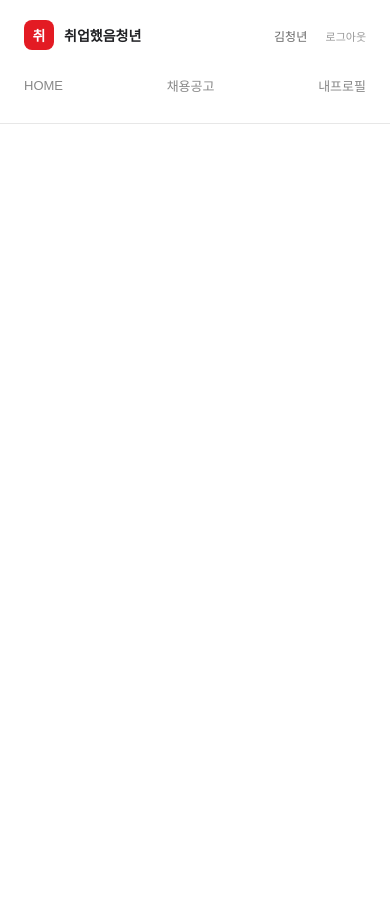
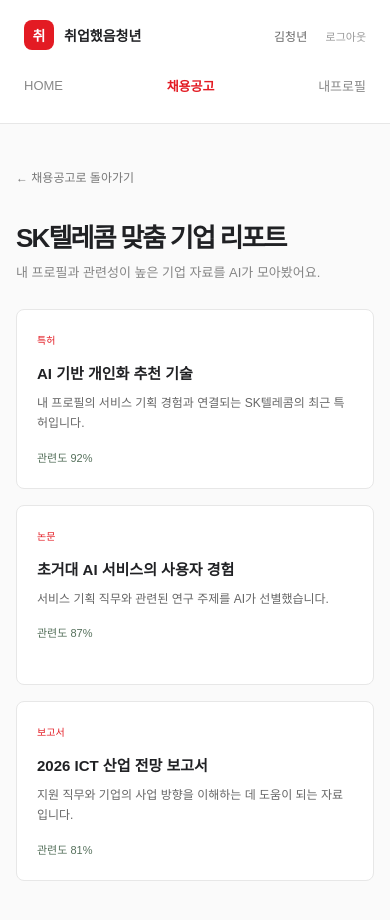
Before and after one commit to zmdals/job-dashboard, a Vue app in the folder ilhae_frontend/: page /postings/1 in a window 390 px wide. Shown: the top 920 px of the page. Before the commit the page ends 844 px from the top, so only its background shows below. Built offline with nearby package versions, Linux system fonts and the light colour scheme; no server answers.

Commit message:
feat: added company report card

```diff
--- a/ilhae_frontend/src/components/ApplicationView/DetailComp.vue
+++ b/ilhae_frontend/src/components/ApplicationView/DetailComp.vue
@@ -1,10 +1,213 @@
 <script setup>
+import { computed } from 'vue'
+import { useRoute, useRouter } from 'vue-router'
+import CompanyReportCard from '@/components/LegoBox/CompanyReportCard.vue'
 
+const route = useRoute()
+const router = useRouter()
+
+const REPORTS_BY_COMPANY_ID = {
+  1: {
+    companyName: 'SK텔레콤',
+    resources: [
+      {
+        type: '특허',
+        title: 'AI 기반 개인화 추천 기술',
+        description: '내 프로필의 서비스 기획 경험과 연결되는 SK텔레콤의 최근 특허입니다.',
+        relevance: 92,
+      },
+      {
+        type: '논문',
+        title: '초거대 AI 서비스의 사용자 경험',
+        description: '서비스 기획 직무와 관련된 연구 주제를 AI가 선별했습니다.',
+        relevance: 87,
+      },
+      {
+        type: '보고서',
+        title: '2026 ICT 산업 전망 보고서',
+        description: '지원 직무와 기업의 사업 방향을 이해하는 데 도움이 되는 자료입니다.',
+        relevance: 81,
+      },
+    ],
+  },
+  2: {
+    companyName: '네이버',
+    resources: [
+      {
+        type: '기술자료',
+        title: '대규모 프론트엔드 서비스 설계',
+        description: '내 프론트엔드 프로젝트 경험과 연결되는 네이버의 기술 자료입니다.',
+        relevance: 90,
+      },
+      {
+        type: '논문',
+        title: '사용자 중심 웹 인터페이스 연구',
+        description: '사용자 경험 개선 역량과 관련된 연구 주제를 선별했습니다.',
+        relevance: 85,
+      },
+      {
+        type: '보고서',
+        title: '2026 디지털 플랫폼 동향',
+        description: '플랫폼 산업과 지원 직무를 이해하는 데 도움이 되는 자료입니다.',
+        relevance: 80,
+      },
+    ],
+  },
+  3: {
+    companyName: '카카오',
+    resources: [
+      {
+        type: '기술자료',
+        title: '안정적인 대규모 API 운영',
+        description: '내 백엔드 개발 경험과 연결되는 카카오의 기술 자료입니다.',
+        relevance: 88,
+      },
+      {
+        type: '논문',
+        title: '분산 서비스의 데이터 처리',
+        description: '백엔드 직무 역량과 관련된 연구 주제를 AI가 선별했습니다.',
+        relevance: 83,
+      },
+      {
+        type: '보고서',
+        title: '2026 플랫폼 기술 전망',
+        description: '기업의 기술 방향을 이해하는 데 도움이 되는 자료입니다.',
+        relevance: 78,
+      },
+    ],
+  },
+}
+
+const MOCK_COMPANY_ALIASES = {
+  'company-001': 1,
+  'company-002': 2,
+  'company-003': 3,
+}
+
+const companyId = computed(() => String(route.params.companyId))
+const report = computed(() => {
+  const reportId = MOCK_COMPANY_ALIASES[companyId.value] ?? companyId.value
+
+  return (
+    REPORTS_BY_COMPANY_ID[reportId] ?? {
+      companyName: `기업 ${companyId.value}`,
+      resources: [
+        {
+          type: '특허',
+          title: '직무 연관 특허 자료',
+          description: '내 프로필과 연결되는 기업의 특허 자료가 이곳에 표시됩니다.',
+          relevance: 90,
+        },
+        {
+          type: '논문',
+          title: '직무 연관 연구 자료',
+          description: '지원 직무와 관련된 기업 연구 자료가 이곳에 표시됩니다.',
+          relevance: 85,
+        },
+        {
+          type: '보고서',
+          title: '산업 전망 보고서',
+          description: '기업의 사업 방향을 파악할 수 있는 보고서가 이곳에 표시됩니다.',
+          relevance: 80,
+        },
+      ],
+    }
+  )
+})
+
+function goBackToPostings() {
+  router.push({ name: 'postings' })
+}
 </script>
 
 <template>
-    <h1></h1>
+  <main class="report-page">
+    <section class="report-content">
+      <button class="report-back" type="button" @click="goBackToPostings">
+        ← 채용공고로 돌아가기
+      </button>
+
+      <header class="report-title">
+        <h2>{{ report.companyName }} 맞춤 기업 리포트</h2>
+        <p>내 프로필과 관련성이 높은 기업 자료를 AI가 모아봤어요.</p>
+      </header>
+
+      <div class="report-grid">
+        <CompanyReportCard
+          v-for="resource in report.resources"
+          :key="`${resource.type}-${resource.title}`"
+          v-bind="resource"
+        />
+      </div>
+    </section>
+  </main>
 </template>
 
 <style scoped>
+.report-page {
+  min-height: calc(100vh - 78px);
+  background: #fafafa;
+}
+
+.report-content {
+  width: min(100% - 48px, 1060px);
+  margin: 0 auto;
+  padding: 48px 0 80px;
+}
+
+.report-back {
+  margin-bottom: 24px;
+  padding: 8px 0;
+  border: 0;
+  color: #777;
+  background: none;
+  font-size: 12px;
+  cursor: pointer;
+}
+
+.report-back:hover,
+.report-back:focus-visible {
+  color: #e31b23;
+}
+
+.report-title {
+  margin-bottom: 28px;
+}
+
+.report-title h2 {
+  margin: 0 0 8px;
+  font-size: 30px;
+  letter-spacing: -0.07em;
+}
+
+.report-title p {
+  margin: 0;
+  color: #858585;
+  font-size: 13px;
+}
+
+.report-grid {
+  display: grid;
+  grid-template-columns: repeat(3, minmax(0, 1fr));
+  gap: 16px;
+}
+
+@media (max-width: 760px) {
+  .report-page {
+    min-height: 100vh;
+  }
+
+  .report-content {
+    width: calc(100% - 32px);
+    padding-top: 36px;
+  }
+
+  .report-title h2 {
+    font-size: 26px;
+  }
+
+  .report-grid {
+    grid-template-columns: 1fr;
+  }
+}
 </style>
--- a/ilhae_frontend/src/components/ApplicationView/RequirementsCard.vue
+++ b/ilhae_frontend/src/components/ApplicationView/RequirementsCard.vue
@@ -1,6 +1,7 @@
 <script setup>
 import { computed, onMounted, ref } from 'vue'
 import { storeToRefs } from 'pinia'
+import { useRouter } from 'vue-router'
 import ModalBox from '@/components/LegoBox/ModalBox.vue'
 import { usePostingsStore } from '@/stores/postingsStore'
 
@@ -11,6 +12,7 @@
 defineEmits(['emitCloseCard'])
 
 const postingsStore = usePostingsStore()
+const router = useRouter()
 const { info, loading } = storeToRefs(postingsStore)
 const loadError = ref(false)
 
@@ -24,6 +26,15 @@
     loadError.value = true
   }
 })
+
+const handleDetailRequest = () => {
+  if (company.value?.id == null) return
+
+  router.push({
+    name: 'posting-report',
+    params: { companyId: company.value.id },
+  })
+}
 </script>
 
 <template>
@@ -46,7 +57,9 @@
     </template>
 
     <template #actions>
-      <button type="button" @click="$emit('emitCloseCard')">닫기</button>
+      <button type="button" :disabled="company?.id == null" @click="handleDetailRequest">
+        맞춤 기업 리포트
+      </button>
       <a v-if="company?.homepageUrl" class="primary" :href="company.homepageUrl" target="_blank" rel="noreferrer">회사 홈페이지</a>
     </template>
   </ModalBox>
--- /dev/null
+++ b/ilhae_frontend/src/components/LegoBox/CompanyReportCard.vue
@@ -0,0 +1,49 @@
+<script setup>
+defineProps({
+  type: { type: String, required: true },
+  title: { type: String, required: true },
+  description: { type: String, required: true },
+  relevance: { type: Number, required: true },
+})
+</script>
+
+<template>
+  <article class="report-card">
+    <small class="resource-type">{{ type }}</small>
+    <h3>{{ title }}</h3>
+    <p>{{ description }}</p>
+    <small class="relevance">관련도 {{ relevance }}%</small>
+  </article>
+</template>
+
+<style scoped>
+.report-card {
+  min-height: 180px;
+  padding: 20px;
+  border: 1px solid #e7e7e7;
+  border-radius: 8px;
+  background: #fff;
+}
+
+.resource-type {
+  color: #e31b23;
+  font-size: 10px;
+}
+
+h3 {
+  margin: 14px 0 10px;
+  font-size: 15px;
+}
+
+p {
+  margin: 0 0 14px;
+  color: #666;
+  font-size: 12px;
+  line-height: 1.7;
+}
+
+.relevance {
+  color: #55705b;
+  font-size: 11px;
+}
+</style>
--- a/ilhae_frontend/src/components/OurHeader.vue
+++ b/ilhae_frontend/src/components/OurHeader.vue
@@ -41,7 +41,13 @@
 
     <nav class="home-nav" aria-label="주요 메뉴">
       <button type="button" :class="{ active: $route.name === 'home' }" @click="gotoHome">HOME</button>
-      <button type="button" :class="{ active: $route.name === 'postings' }" @click="gotoPosts">채용공고</button>
+      <button
+        type="button"
+        :class="{ active: ['postings', 'posting-report'].includes($route.name) }"
+        @click="gotoPosts"
+      >
+        채용공고
+      </button>
       <button type="button" :class="{ active: $route.name === 'profile' }" @click="gotoProfile">내프로필</button>
     </nav>
 
--- a/ilhae_frontend/src/router/index.js
+++ b/ilhae_frontend/src/router/index.js
@@ -30,6 +30,12 @@
       path: "/postings",
       name: "postings",
       component: () => import("@/views/PostingsView.vue"),
+      meta: { requiresAuth: true },
+    },
+    {
+      path: "/postings/:companyId",
+      name: "posting-report",
+      component: () => import("@/views/DetailView.vue"),
       meta: { requiresAuth: true },
     },
     {
```
Also changed, not shown: ilhae_frontend/src/views/DetailView.vue (+2 -5 lines).
